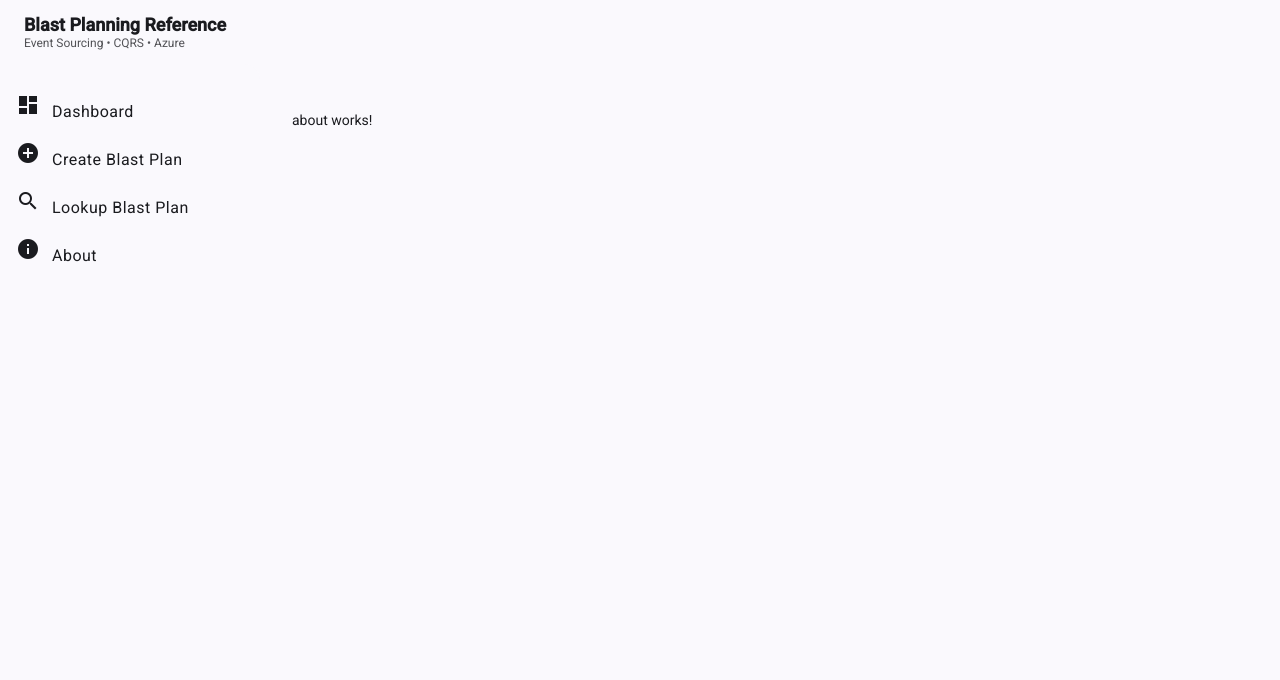
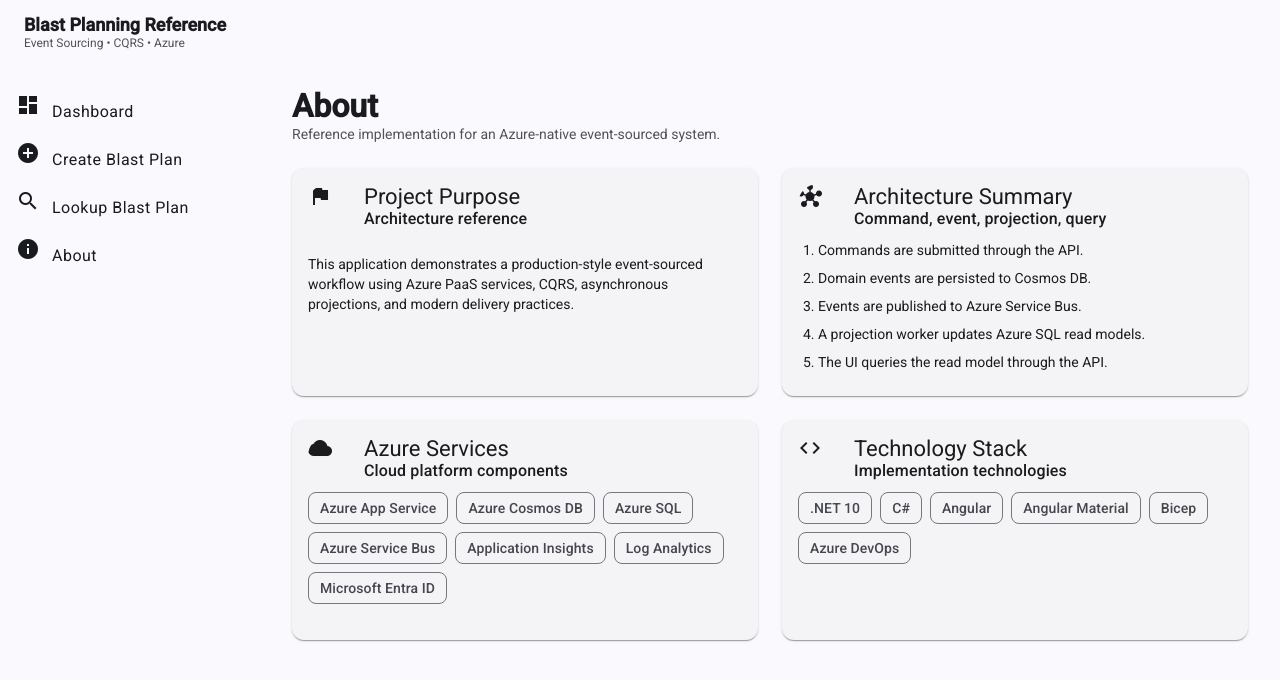
Before and after one commit to PhilipTodd/mining-event-sourcing-reference, an Angular app in the folder src/frontend/blast-planning-ui/: page /about in a window 1280 px wide. Shown: the top 680 px of the page. Built offline with nearby package versions, Linux system fonts and the light colour scheme.

Commit message:
Add About page

```diff
--- a/src/frontend/blast-planning-ui/src/app/pages/about/about.html
+++ b/src/frontend/blast-planning-ui/src/app/pages/about/about.html
@@ -1 +1,81 @@
-<p>about works!</p>
+<section class="page">
+  <header class="page-header">
+    <h1>About</h1>
+    <p>Reference implementation for an Azure-native event-sourced system.</p>
+  </header>
+
+  <div class="grid">
+    <mat-card>
+      <mat-card-header>
+        <mat-icon mat-card-avatar>flag</mat-icon>
+        <mat-card-title>Project Purpose</mat-card-title>
+        <mat-card-subtitle>Architecture reference</mat-card-subtitle>
+      </mat-card-header>
+
+      <mat-card-content>
+        <p>
+          This application demonstrates a production-style event-sourced workflow
+          using Azure PaaS services, CQRS, asynchronous projections, and modern
+          delivery practices.
+        </p>
+      </mat-card-content>
+    </mat-card>
+
+    <mat-card>
+      <mat-card-header>
+        <mat-icon mat-card-avatar>hub</mat-icon>
+        <mat-card-title>Architecture Summary</mat-card-title>
+        <mat-card-subtitle>Command, event, projection, query</mat-card-subtitle>
+      </mat-card-header>
+
+      <mat-card-content>
+        <ol>
+          <li>Commands are submitted through the API.</li>
+          <li>Domain events are persisted to Cosmos DB.</li>
+          <li>Events are published to Azure Service Bus.</li>
+          <li>A projection worker updates Azure SQL read models.</li>
+          <li>The UI queries the read model through the API.</li>
+        </ol>
+      </mat-card-content>
+    </mat-card>
+
+    <mat-card>
+      <mat-card-header>
+        <mat-icon mat-card-avatar>cloud</mat-icon>
+        <mat-card-title>Azure Services</mat-card-title>
+        <mat-card-subtitle>Cloud platform components</mat-card-subtitle>
+      </mat-card-header>
+
+      <mat-card-content>
+        <div class="chips">
+          <mat-chip>Azure App Service</mat-chip>
+          <mat-chip>Azure Cosmos DB</mat-chip>
+          <mat-chip>Azure SQL</mat-chip>
+          <mat-chip>Azure Service Bus</mat-chip>
+          <mat-chip>Application Insights</mat-chip>
+          <mat-chip>Log Analytics</mat-chip>
+          <mat-chip>Microsoft Entra ID</mat-chip>
+        </div>
+      </mat-card-content>
+    </mat-card>
+
+    <mat-card>
+      <mat-card-header>
+        <mat-icon mat-card-avatar>code</mat-icon>
+        <mat-card-title>Technology Stack</mat-card-title>
+        <mat-card-subtitle>Implementation technologies</mat-card-subtitle>
+      </mat-card-header>
+
+      <mat-card-content>
+        <div class="chips">
+          <mat-chip>.NET 10</mat-chip>
+          <mat-chip>C#</mat-chip>
+          <mat-chip>Angular</mat-chip>
+          <mat-chip>Angular Material</mat-chip>
+          <mat-chip>Bicep</mat-chip>
+          <mat-chip>Azure DevOps</mat-chip>
+        </div>
+      </mat-card-content>
+    </mat-card>
+  </div>
+</section>
--- a/src/frontend/blast-planning-ui/src/app/pages/about/about.scss
+++ b/src/frontend/blast-planning-ui/src/app/pages/about/about.scss
@@ -0,0 +1,49 @@
+.page {
+  max-width: 1200px;
+}
+
+.page-header {
+  margin-bottom: 24px;
+
+  h1 {
+    margin: 0;
+    font-size: 32px;
+    font-weight: 600;
+  }
+
+  p {
+    margin: 8px 0 0;
+    opacity: 0.75;
+  }
+}
+
+.grid {
+  display: grid;
+  grid-template-columns: repeat(2, minmax(0, 1fr));
+  gap: 24px;
+}
+
+.chips {
+  display: flex;
+  flex-wrap: wrap;
+  gap: 8px;
+}
+
+ol {
+  margin: 0;
+  padding-left: 20px;
+
+  li {
+    margin-bottom: 8px;
+  }
+}
+
+mat-card {
+  min-height: 220px;
+}
+
+@media (max-width: 900px) {
+  .grid {
+    grid-template-columns: 1fr;
+  }
+}
```
Also changed, not shown: src/frontend/blast-planning-ui/src/app/pages/about/about.ts (+10 -5 lines).
